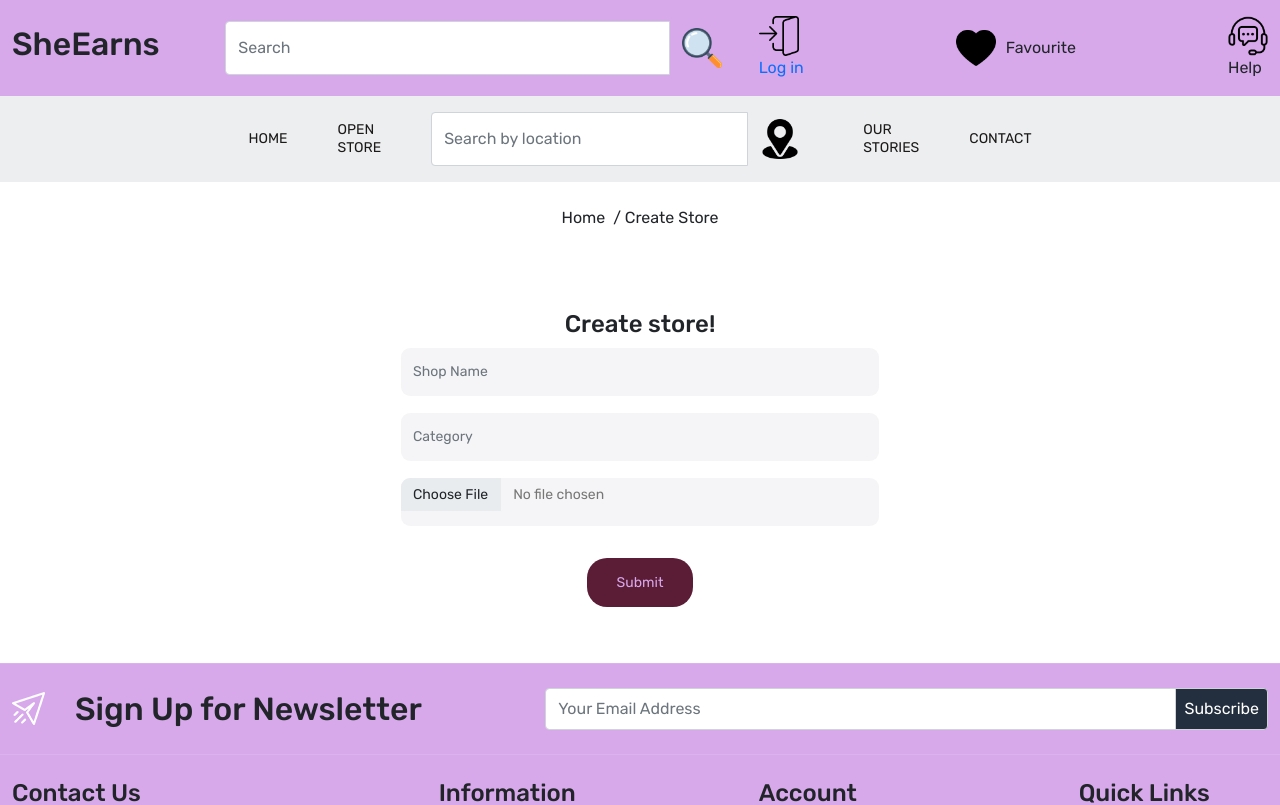
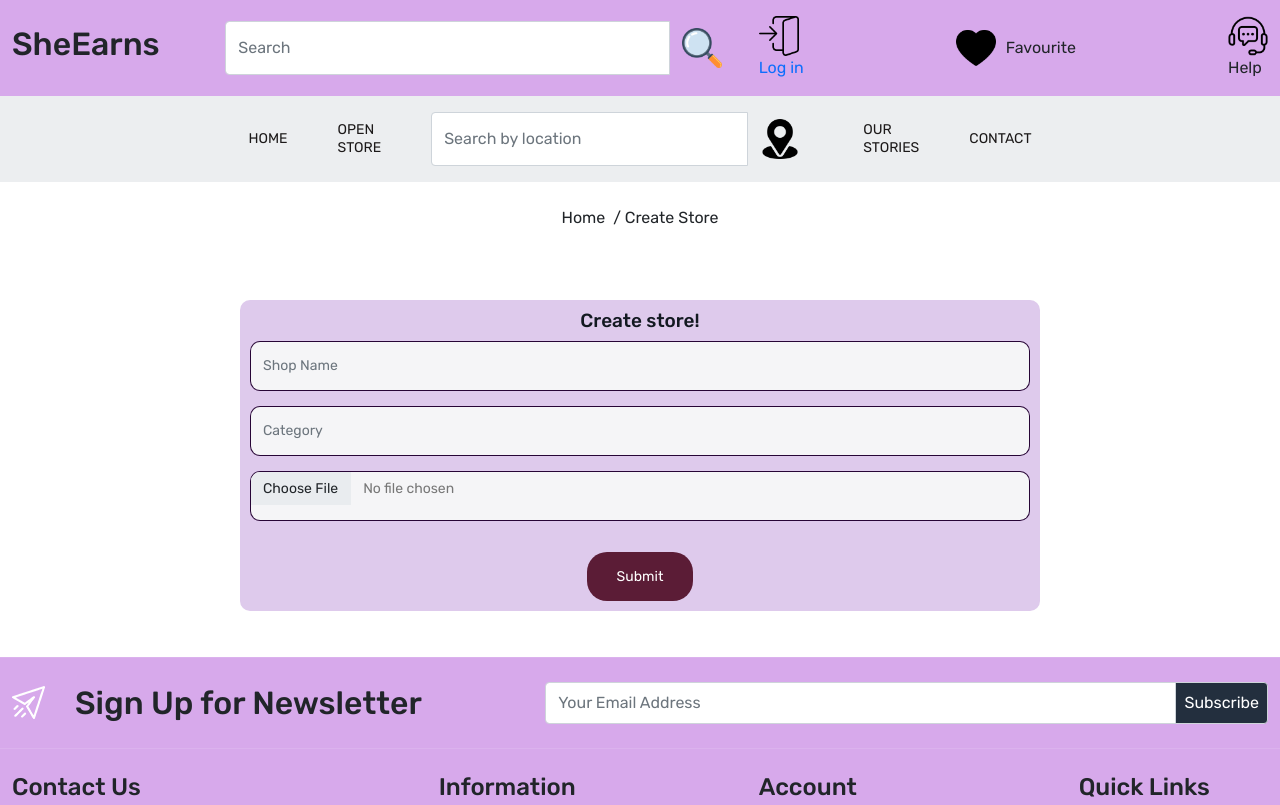
Before and after one commit to MonalikaPatnaik/SheEARNS, a React (Create React App) app in the folder client/: page /createStore in a window 1280 px wide. Shown: the top 805 px of the page. Built offline with nearby package versions, Linux system fonts and the light colour scheme.

Commit message:
gives definition to form styles

```diff
--- a/client/package.json
+++ b/client/package.json
@@ -16,6 +16,7 @@
     "cors": "^2.8.5",
     "http": "^0.0.1-security",
     "https": "^1.0.0",
+    "npm": "^10.2.5",
     "react": "^18.2.0",
     "react-auto-image-slider": "^1.0.0",
     "react-bootstrap": "^2.7.1",
@@ -30,6 +31,7 @@
     "redux": "^4.2.1",
     "redux-devtools-extension": "^2.13.9",
     "redux-thunk": "^2.4.2",
+    "start": "^5.1.0",
     "stream": "^0.0.2",
     "url": "^0.11.3",
     "util": "^0.12.5",
--- a/client/src/App.css
+++ b/client/src/App.css
@@ -114,7 +114,7 @@ a {
 
 .button {
   background-color: #5b1c36;
-  color: #d7a9eb;
+  color: white;
   font-size: 14px;
   padding: 14px 30px;
   border-radius: 20px;
@@ -535,8 +535,8 @@ footer .input-group-text {
 }
 .auth-card{
     padding: 10px;
-    background-color: white;
-    width: 500px;
+    background-color:#decaec;
+    width: 800px;
     margin: 30px auto;
     /* margin-top: 5px; */
     border-radius: 10px;
@@ -545,7 +545,7 @@ footer .input-group-text {
 .auth-card h3 {
   font-size: 19px;
   font-weight: 500;
-  color: var(--color-777777);
+  color:#131921;
 }
 .auth-card p {
   font-size: 13px;
@@ -821,6 +821,7 @@ footer .input-group-text {
     background-color: #d7a9eb;
 
 }
+
 ::-webkit-scrollbar {
   width: 12px; /* Set the width of the scrollbar */
 }
@@ -838,3 +839,8 @@ footer .input-group-text {
 ::-webkit-scrollbar-corner {
   background-color: #fff; /* Set the color of the scrollbar corner (if needed) */
 }
+.divname{
+  background-color: #270536;
+  border-width: 2px;
+  border-radius: 10px;
+}
--- a/client/src/components/CustomInput.js
+++ b/client/src/components/CustomInput.js
@@ -3,7 +3,7 @@ import React from "react";
 const CustomInput = (props) => {
   const { type, name, placeholder, value, onChange,classname } = props;
   return (
-    <div>
+    <div className="divname">
       <input
         type={type}
         name={name}
--- a/client/src/pages/CreateStore.js
+++ b/client/src/pages/CreateStore.js
@@ -74,7 +74,7 @@ const CreateStore = () => {
         <div className="row">
           <div className="col-12">
             <div className="auth-card">
-              <h4 className=" d-flex text-align-center justify-content-center">Create store!</h4>
+              <h3 className=" d-flex text-align-center justify-content-center">Create store!</h3>
               <form onSubmit={handleSubmit} className="d-flex flex-column gap-15">
                 <CustomInput
                   type="text"
```
Also changed, not shown: 1 other file (tests, documents, lock files or other folders).
